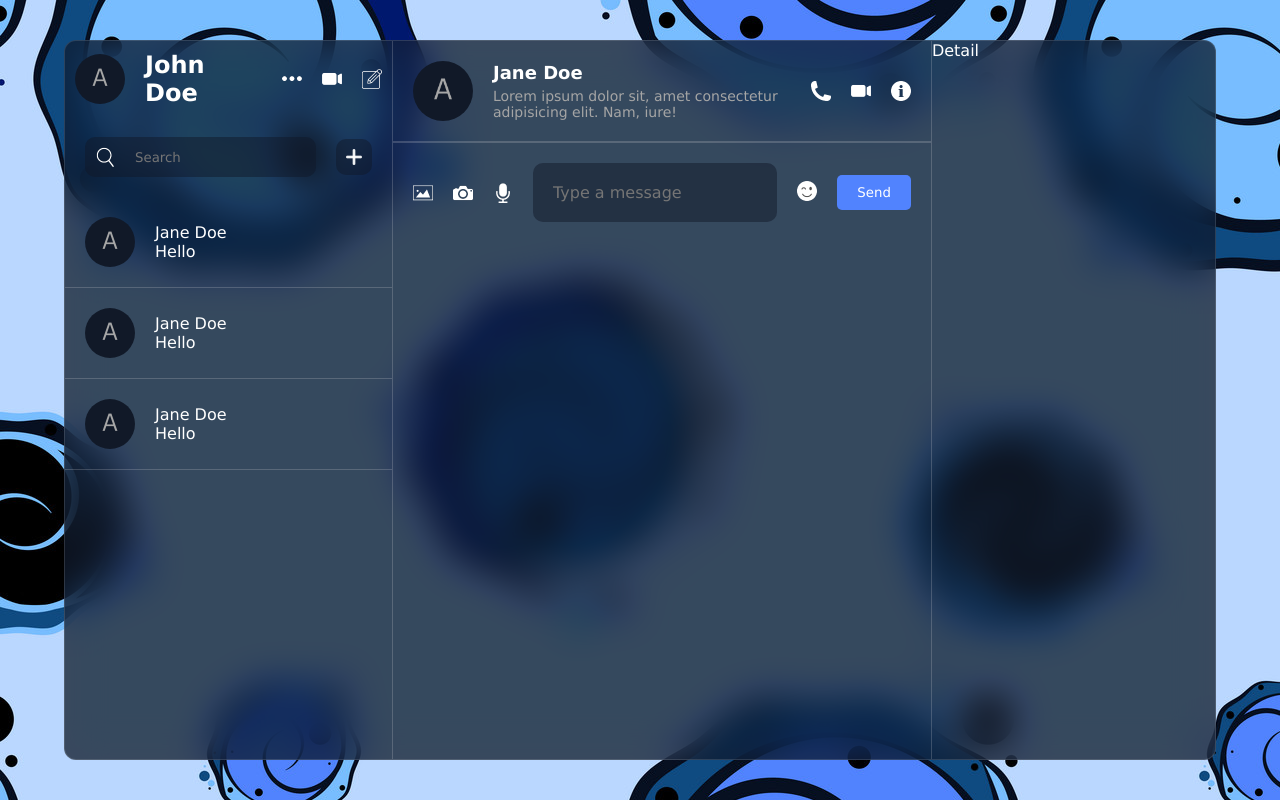
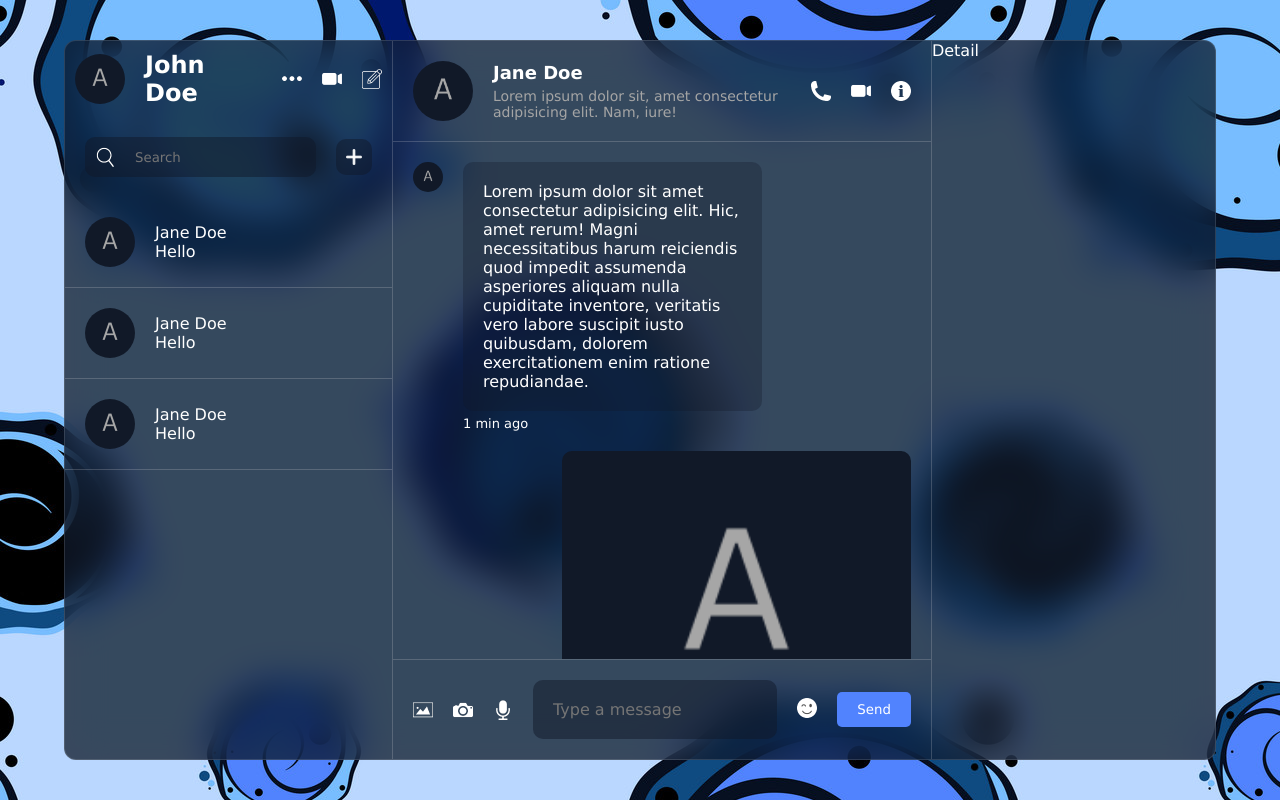
Before and after one commit to Akasht3010/React-Chat-App, a React (Vite) app: page / in a window 1280 px wide. Built offline with nearby package versions, Linux system fonts and the light colour scheme.

Commit message:
till detail

```diff
--- a/package.json
+++ b/package.json
@@ -1,4 +1,4 @@
- {
+{
   "name": "react-chat-app",
   "private": true,
   "version": "0.0.0",
@@ -10,6 +10,7 @@
     "preview": "vite preview"
   },
   "dependencies": {
+    "emoji-picker-react": "^4.9.2",
     "react": "^18.2.0",
     "react-dom": "^18.2.0"
   },
--- a/src/components/chat/Chat.jsx
+++ b/src/components/chat/Chat.jsx
@@ -1,15 +1,29 @@
-import React from 'react'
-import './chat.css'
+import React, { useState } from "react";
+import EmojiPicker from "emoji-picker-react";
+import "./chat.css";
 
 const Chat = () => {
+  const [open, setOpen] = useState(false);
+  const [text, setText] = useState("");
+
+  const handleEmoji = (e) => {
+    setText((prev) => prev + e.emoji);
+    setOpen(false);
+  };
+
+  console.log(text);
+
   return (
-    <div className='chat'>
+    <div className="chat">
       <div className="top">
         <div className="user">
           <img src="./avatar.png" alt="" />
           <div className="texts">
             <span>Jane Doe</span>
-            <p>Lorem ipsum dolor sit, amet consectetur adipisicing elit. Nam, iure!</p>
+            <p>
+              Lorem ipsum dolor sit, amet consectetur adipisicing elit. Nam,
+              iure!
+            </p>
           </div>
         </div>
         <div className="icons">
@@ -18,21 +32,76 @@ const Chat = () => {
           <img src="./info.png" alt="" />
         </div>
       </div>
-      <div className="center"></div>
+
+      <div className="center">
+        <div className="message">
+          <img src="./avatar.png" alt="" />
+          <div className="texts">
+            <p>Lorem ipsum dolor sit amet consectetur adipisicing elit. Hic, amet rerum! Magni necessitatibus harum reiciendis quod impedit assumenda asperiores aliquam nulla cupiditate inventore, veritatis vero labore suscipit iusto quibusdam, dolorem exercitationem enim ratione repudiandae.</p>
+            <span>1 min ago</span>
+          </div>
+        </div>
+        <div className="message own">
+          <div className="texts">
+            <img src="./avatar.png" alt="" />
+            <p>Lorem ipsum dolor sit amet consectetur adipisicing elit. Hic, amet rerum! Magni necessitatibus harum reiciendis quod impedit assumenda asperiores aliquam nulla cupiditate inventore, veritatis vero labore suscipit iusto quibusdam, dolorem exercitationem enim ratione repudiandae.</p>
+            <span>1 min ago</span>
+          </div>
+        </div>
+        <div className="message">
+          <img src="./avatar.png" alt="" />
+          <div className="texts">
+            <p>Lorem ipsum dolor sit amet consectetur adipisicing elit. Hic, amet rerum! Magni necessitatibus harum reiciendis quod impedit assumenda asperiores aliquam nulla cupiditate inventore, veritatis vero labore suscipit iusto quibusdam, dolorem exercitationem enim ratione repudiandae.</p>
+            <span>1 min ago</span>
+          </div>
+        </div>
+        <div className="message own">
+          <div className="texts">
+            <p>Lorem ipsum dolor sit amet consectetur adipisicing elit. Hic, amet rerum! Magni necessitatibus harum reiciendis quod impedit assumenda asperiores aliquam nulla cupiditate inventore, veritatis vero labore suscipit iusto quibusdam, dolorem exercitationem enim ratione repudiandae.</p>
+            <span>1 min ago</span>
+          </div>
+        </div>
+        <div className="message">
+          <img src="./avatar.png" alt="" />
+          <div className="texts">
+            <p>Lorem ipsum dolor sit amet consectetur adipisicing elit. Hic, amet rerum! Magni necessitatibus harum reiciendis quod impedit assumenda asperiores aliquam nulla cupiditate inventore, veritatis vero labore suscipit iusto quibusdam, dolorem exercitationem enim ratione repudiandae.</p>
+            <span>1 min ago</span>
+          </div>
+        </div>
+        <div className="message own">
+          <div className="texts">
+            <p>Lorem ipsum dolor sit amet consectetur adipisicing elit. Hic, amet rerum! Magni necessitatibus harum reiciendis quod impedit assumenda asperiores aliquam nulla cupiditate inventore, veritatis vero labore suscipit iusto quibusdam, dolorem exercitationem enim ratione repudiandae.</p>
+            <span>1 min ago</span>
+          </div>
+        </div>
+      </div>
+
       <div className="bottom">
         <div className="icons">
           <img src="./img.png" alt="" />
           <img src="./camera.png" alt="" />
           <img src="./mic.png" alt="" />
         </div>
-        <input type="text" placeholder='Type a message' />
+        <input
+          type="text"
+          placeholder="Type a message"
+          value={text}
+          onChange={(e) => setText(e.target.value)}
+        />
         <div className="emoji">
-          <img src="./emoji.png" alt="" />
+          <img
+            src="./emoji.png"
+            alt=""
+            onClick={() => setOpen((prev) => !prev)}
+          />
+          <div className="picker">
+            <EmojiPicker open={open} onEmojiClick={handleEmoji} />
+          </div>
         </div>
-        <button className='sendButton'>Send</button>
+        <button className="sendButton">Send</button>
       </div>
     </div>
-  )
-}
+  );
+};
 
-export default Chat
+export default Chat;
--- a/src/components/chat/chat.css
+++ b/src/components/chat/chat.css
@@ -3,6 +3,8 @@
   border-left: 1px solid #dddddd35;
   border-right: 1px solid #dddddd35;
   height: 100%;
+  display: flex;
+  flex-direction: column;
 
   .top {
     padding: 20px;
@@ -53,6 +55,57 @@
   }
 
   .center {
+    display: flex;
+    flex-direction: column;
+    gap: 20px;
+    padding: 20px;
+    flex: 1;
+    overflow: scroll;
+
+    .message{
+      max-width: 70%;
+      display: flex;
+      gap: 20px;
+
+      &.own{
+        align-self: flex-end;
+
+        .texts{
+          p{
+            background-color: #5183fe;
+          }
+        }
+      }
+      img{
+        width: 30px;
+        height: 30px;
+        border-radius: 50%;
+        object-fit: cover;
+      }
+      .texts{
+        flex: 1;
+        display: flex;
+        flex-direction: column;
+        gap: 5px;
+
+        img{
+          width: 100%;
+          height: 300px;
+          border-radius: 10px;
+          object-fit: cover;
+        }
+
+        p{
+          padding: 20px;
+          background-color: rgba(17,25,40,0.3);
+          border-radius: 10px;
+        }
+
+        span{
+          font-size: 13px;
+        }
+      }
+    }
   }
   .bottom {
     padding: 20px;
@@ -61,6 +114,7 @@
     justify-content: space-between;
     border-top: 1px solid #dddddd35;
     gap: 20px;
+    margin-top: auto;
 
     .icons {
       display: flex;
@@ -82,6 +136,16 @@
       font-size: 16px;
     }
 
+    .emoji{
+      position: relative;
+
+      .picker{
+        position: absolute;
+        bottom: 50px;
+        left: 0;
+      }
+    }
+
     .sendButton {
       background-color: #5183fe;
       color: white;
```
Also changed, not shown: 1 other file (tests, documents, lock files or other folders).
